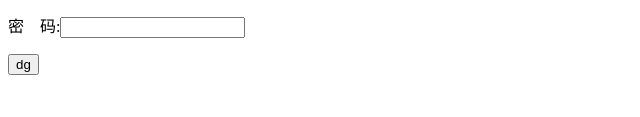
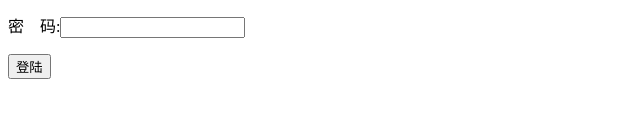
Before and after one commit to hj1230lj/hj1230lj.github.io, a plain HTML site: page index.html in a window 1280 px wide. Shown: the part 477-594 px from the top of the page, 0-640 px from the left. Drawn offline with Linux system fonts and the light colour scheme.

Commit message:
Update index.html

```diff
--- a/index.html
+++ b/index.html
@@ -49,8 +49,7 @@
 <div>
 <p>用户名:<input type="txt" id="username" name="username"></p>
     <p>密&emsp;码:<input type="password" id="password" name="password"></p>
-   <!--  <input type = "button" value = "登陆" onclick="a()"/> -->
-   <button type="button" onclick="a1()">dg</button>
+    <input type = "button" value = "登陆" onclick="a()"/>
 </div>
 </form>
 </body>
```
